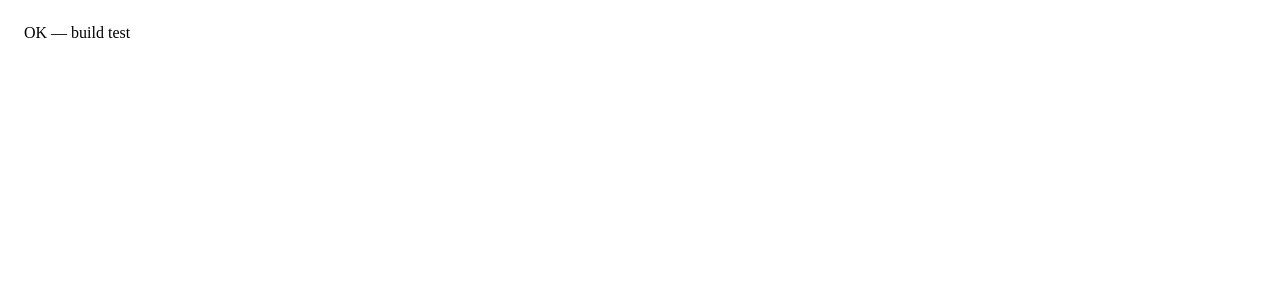
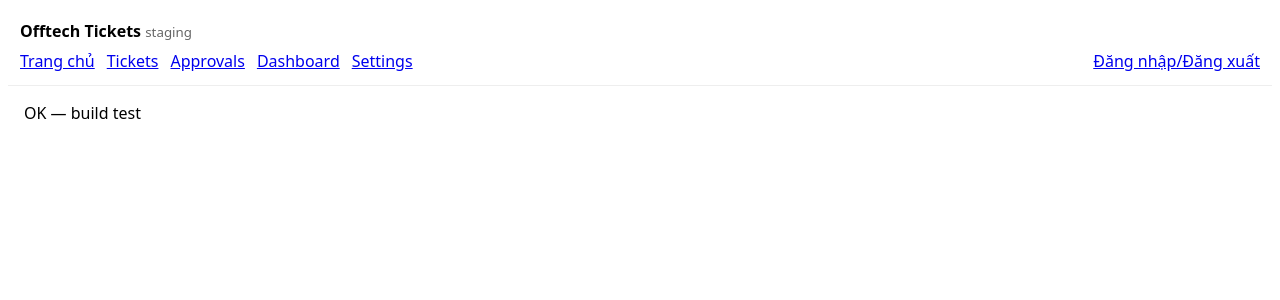
Before and after one commit to vukhanh2008-hue/offtech-nextjs-nopush, a Next.js app: page / in a window 1280 px wide. Shown: the top 300 px of the page. Built offline with nearby package versions, Linux system fonts and the light colour scheme.

Commit message:
Update layout.tsx

```diff
--- a/app/layout.tsx
+++ b/app/layout.tsx
@@ -1,8 +1,22 @@
 export const metadata = { title: 'Offtech Tickets' };
+
 export default function RootLayout({ children }: { children: React.ReactNode }){
   return (
     <html lang="vi">
-      <body>{children}</body>
+      <body style={{fontFamily:'system-ui', lineHeight:1.4}}>
+        <header style={{padding:12, borderBottom:'1px solid #eee'}}>
+          <b>Offtech Tickets</b> <small style={{opacity:.6}}>staging</small>
+          <nav style={{marginTop:8, display:'flex', gap:12}}>
+            <a href="/">Trang chủ</a>
+            <a href="/tickets">Tickets</a>
+            <a href="/approvals">Approvals</a>
+            <a href="/dashboard">Dashboard</a>
+            <a href="/settings">Settings</a>
+            <a href="/login" style={{marginLeft:'auto'}}>Đăng nhập/Đăng xuất</a>
+          </nav>
+        </header>
+        {children}
+      </body>
     </html>
   );
 }
```
